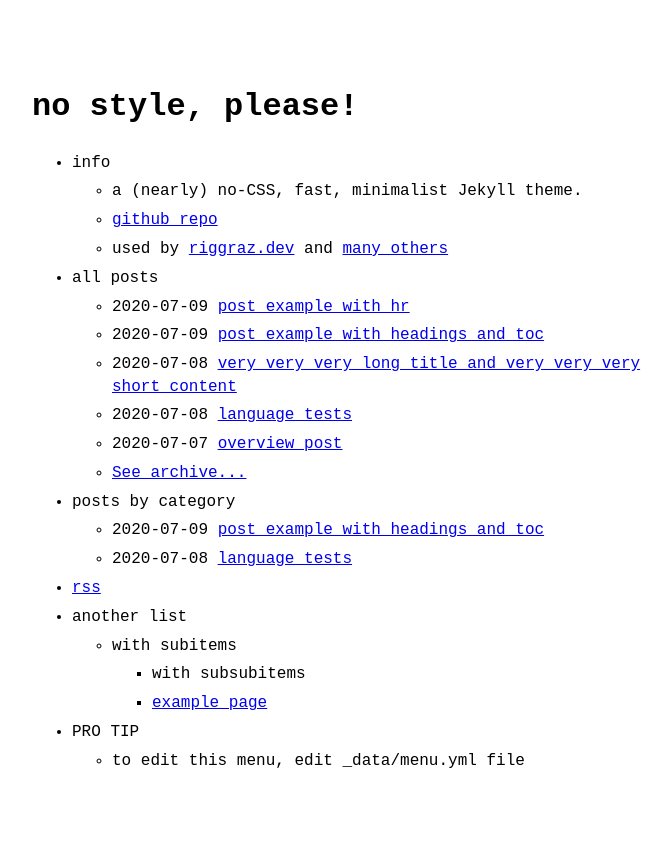
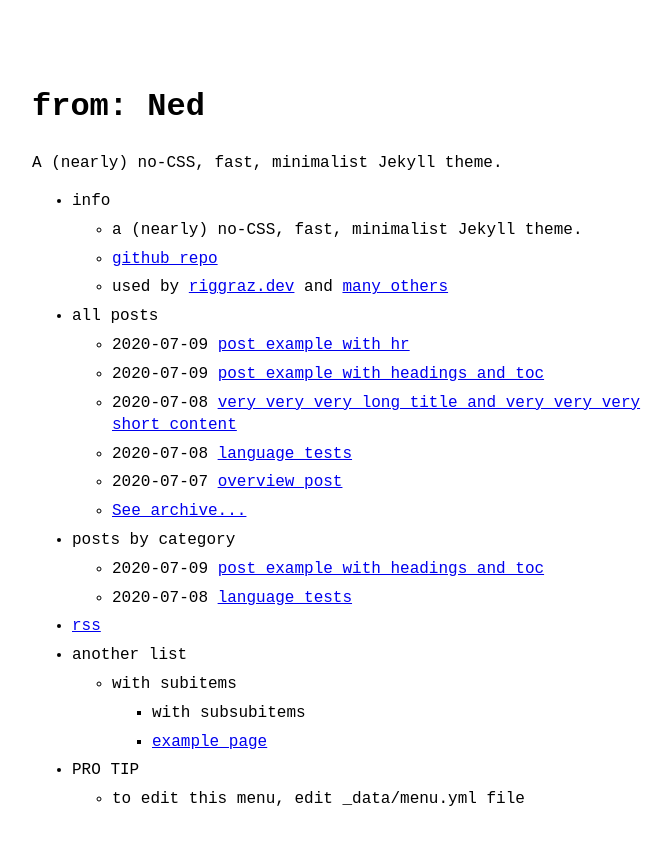
Before and after one commit to riggraz/no-style-please, a Jekyll site: the page built from index.md, in a window 1280 px wide. Shown: the top 845 px of the page, without its empty margins (288-960 px from the left). Built offline with Jekyll 4.4.1, drawn with Linux system fonts in a browser that asks for light colours.

Commit message:
Update _config.yml

```diff
--- a/_config.yml
+++ b/_config.yml
@@ -1,6 +1,6 @@
-title: no style, please! # name of the site
-author: Riccardo Graziosi # name of site's author
-email: riccardo.graziosi97@gmail.com # email of site's author
+title: "from: Ned" # name of the site
+author: Ned Alturas # name of site's author
+email: nedalturas527@gmail.com # email of site's author
 url: https://riggraz.dev # root address of the site
 baseurl: "/no-style-please" # subpath of the site, e.g. "/blog" (leave it blank "" if you're site shouldn't use a subpath)
 description: > # description of the site (multiple lines allowed)
@@ -11,13 +11,13 @@ permalink: /:slug.html
 favicon: "logo.png" # name+extension of favicon (which must be put on the root folder)
 # goat_counter: "yoursitename" # put your GoatCounter name if you want to use GoatCounter analytics
 
-theme: no-style-please # if you are using GitHub Pages, change it to remote_theme: riggraz/no-style-please
+remote_theme: riggraz/no-style-please # if you are using GitHub Pages, change it to remote_theme: riggraz/no-style-please
 
 theme_config:
-  appearance: "auto" # can be "light", "dark" or "auto"
-  back_home_text: ".." # customize text for homepage link in post layout
+  appearance: "light" # can be "light", "dark" or "auto"
+  back_home_text: "Back" # customize text for homepage link in post layout
   date_format: "%Y-%m-%d" # customize how date is formatted
-  show_description: false # show blog description in home page
+  show_description: true # show blog description in home page
 
 sass:
   style: :compressed
```
